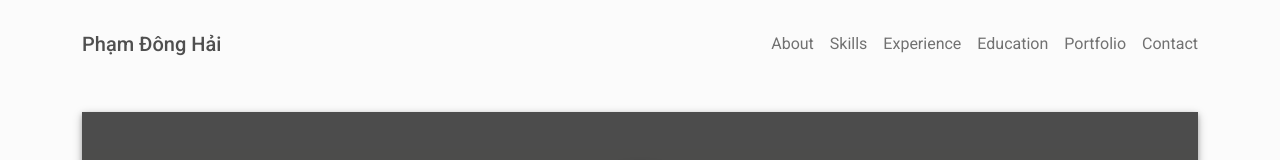
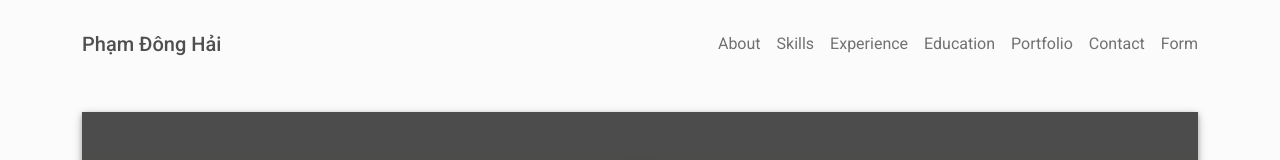
Before and after one commit to Haiseal/lab1-wad, a plain HTML site: page index.html in a window 1280 px wide. Shown: the top 160 px of the page. Drawn offline with Linux system fonts and the light colour scheme.

Commit message:
Update index.html

```diff
--- a/index.html
+++ b/index.html
@@ -55,6 +55,10 @@
               </li>
               <li class="nav-item"><a class="nav-link" href="./contact.html" title="Contact"><span
                     class="menu-title">Contact</span></a>
+              </li>
+
+              <li class="nav-item"><a class="nav-link" href="./form.html" title="Contact"><span
+                class="menu-title">Form</span></a>
               </li>
             </ul>
           </nav>
```
